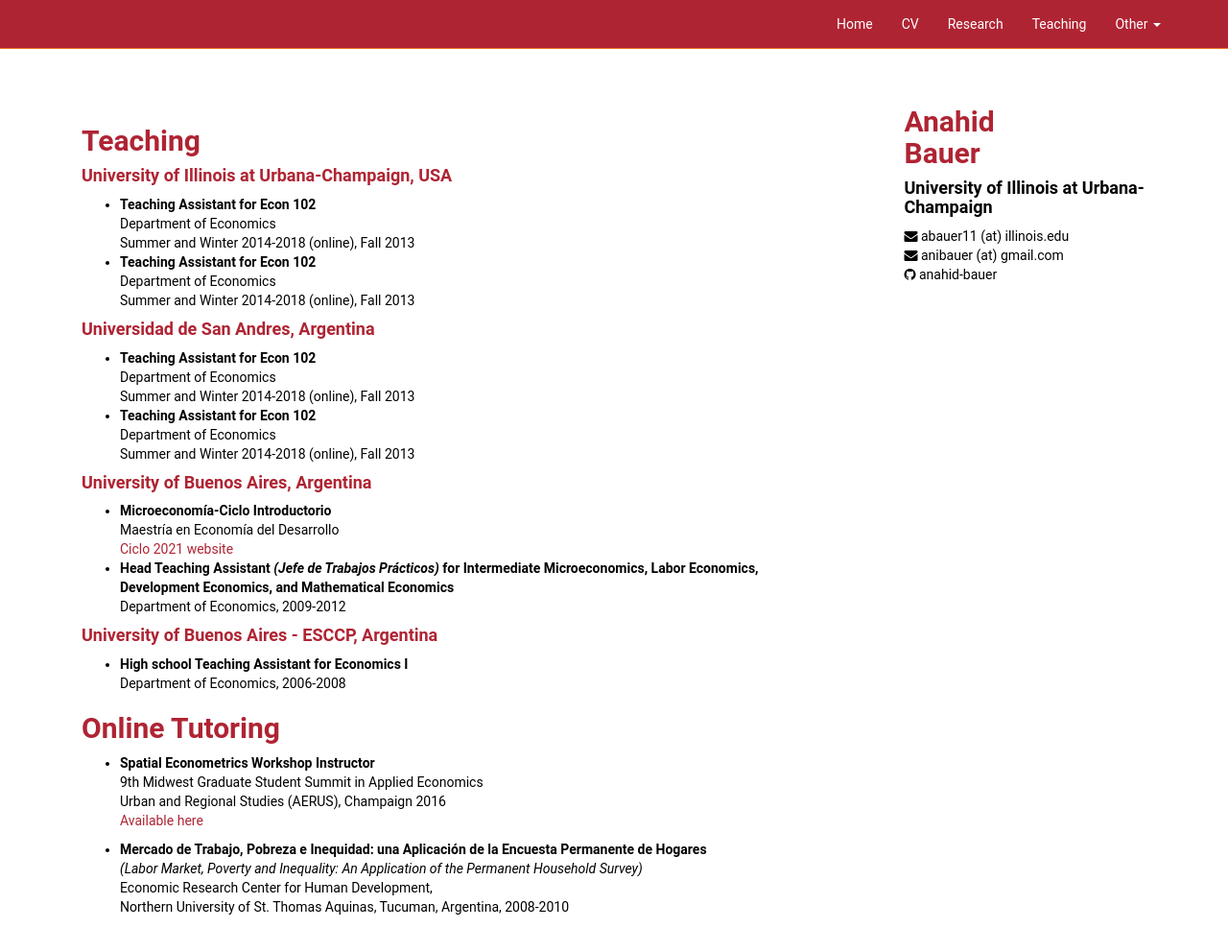
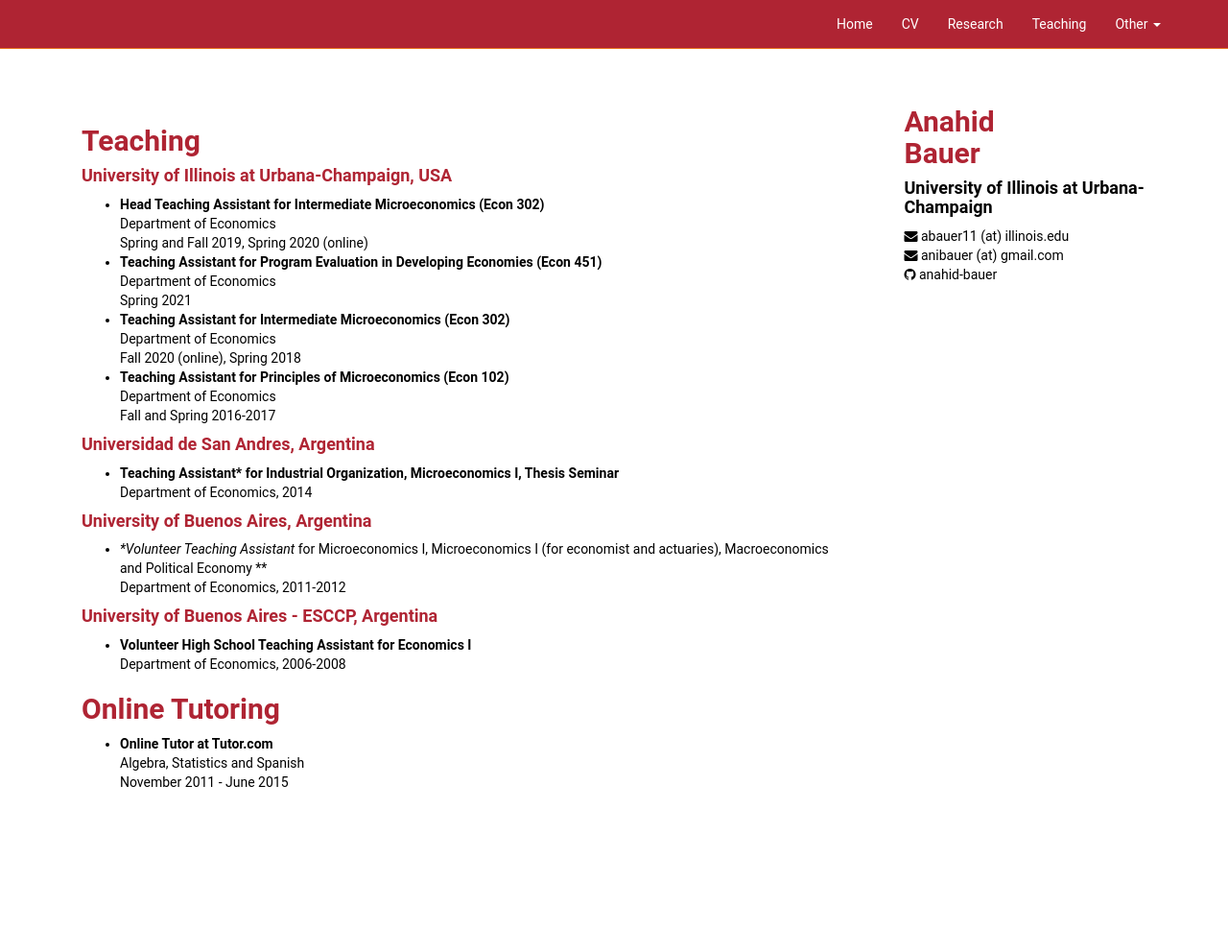
Before and after one commit to anahid-bauer/anahid-bauer.github.io, a Jekyll site: the page built from teaching.md, in a window 1280 px wide and 1075 px high. Shown: the top 992 px of the window at 96% size. Built offline with Jekyll 4.4.1, drawn with Linux system fonts in a browser that asks for light colours; our own code applies the rules of GitHub Pages for plain Markdown files.

Commit message:
update files

```diff
--- a/teaching.md
+++ b/teaching.md
@@ -5,43 +5,35 @@ layout: secondary_pages
 ## Teaching
 
 #### University of Illinois at Urbana-Champaign, USA
-- **Teaching Assistant for Econ 102**<br>
+- **Head Teaching Assistant for Intermediate Microeconomics (Econ 302)**<br>
 	 Department of Economics<br>
-	 Summer and Winter 2014-2018 (online), Fall 2013
-- **Teaching Assistant for Econ 102**<br>
+	 Spring and Fall 2019, Spring 2020 (online)
+- **Teaching Assistant for Program Evaluation in Developing Economies (Econ 451)**<br>
 	 Department of Economics<br>
-	 Summer and Winter 2014-2018 (online), Fall 2013
+	 Spring 2021
+- **Teaching Assistant for Intermediate Microeconomics (Econ 302)**<br>
+	 Department of Economics<br>
+	 Fall 2020 (online), Spring 2018
+- **Teaching Assistant for Principles of Microeconomics (Econ 102)**<br>
+	 Department of Economics<br>
+	 Fall and Spring 2016-2017
 
 #### Universidad de San Andres, Argentina
-- **Teaching Assistant for Econ 102**<br>
-	 Department of Economics<br>
-	 Summer and Winter 2014-2018 (online), Fall 2013
-- **Teaching Assistant for Econ 102**<br>
-	 Department of Economics<br>
-	 Summer and Winter 2014-2018 (online), Fall 2013
+- **Teaching Assistant* for Industrial Organization, Microeconomics I, Thesis Seminar**<br>
+	 Department of Economics, 2014
+
 
 #### University of Buenos Aires, Argentina
-- **Microeconomía-Ciclo Introductorio**<br>
-	 Maestría en Economía del Desarrollo<br>
-	 [Ciclo 2021 website](teaching/IntroMicroMED.html)
-- **Head Teaching Assistant *(Jefe de Trabajos Prácticos)* for Intermediate Microeconomics, Labor Economics, Development Economics, and  Mathematical Economics**<br>
-	Department of Economics, 2009-2012
+- **Volunteer Teaching Assistant* for Microeconomics I, Microeconomics I (for economist and actuaries), Macroeconomics and Political Economy **<br>
+	Department of Economics, 2011-2012
 
 
 #### University of Buenos Aires - ESCCP, Argentina
-- **High school Teaching Assistant for Economics I**<br>
+- **Volunteer High School Teaching Assistant for Economics I**<br>
 	Department of Economics, 2006-2008
 
 ## Online Tutoring
 
-- **Spatial Econometrics Workshop Instructor** <br>
-  9th Midwest Graduate Student Summit in Applied Economics <br>
-  Urban and Regional Studies (AERUS), Champaign 2016 <br>
-  [Available here](http://www.econ.uiuc.edu/~lab/workshop/)
-
-
-
-- **Mercado de Trabajo, Pobreza e Inequidad: una Aplicación de la Encuesta Permanente de Hogares** <br>
-	*(Labor Market, Poverty and Inequality: An Application of the Permanent Household Survey)* <br>
-	Economic Research Center for Human Development, <br>
-	Northern University of St. Thomas Aquinas, Tucuman, Argentina, 2008-2010
+- **Online Tutor at Tutor.com** <br>
+	Algebra, Statistics and Spanish <br>
+	November 2011 - June 2015
```
Also changed, not shown: research.md (+23 -16 lines).
